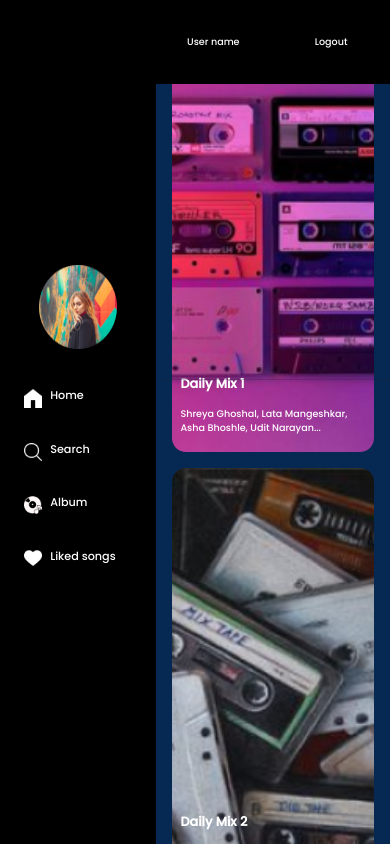
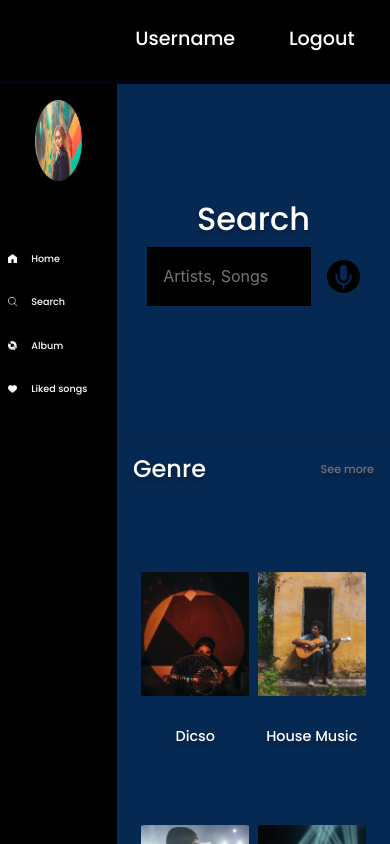
Before and after one commit to abhi808shek/music_app, a React (Create React App) app: page / in a window 390 px wide. Shown: the top 844 px of the page. Built offline with nearby package versions, Linux system fonts and the light colour scheme.

Commit message:
searchpage

```diff
--- a/src/App.js
+++ b/src/App.js
@@ -3,7 +3,7 @@ import Navbar from './Components/Navbar/Navbar';
 import Sidebar from './Components/Sidebar/Sidebar';
 import Loginpage from './Components/Loginpage/Loginpage'
 import Homepage from './Components/Homepage/Homepage';
-import Searchpage from './Components/Searchpage/Searchpage';
+import Searchpage from './Components/Searchpage/searchpage';
 
 function App() {
   return (
--- a/src/Components/Searchpage/Searchpage.jsx
+++ b/src/Components/Searchpage/Searchpage.jsx
@@ -5,86 +5,105 @@ import searchwhite1 from "./searchwhite1.png"
 import musicalbum1 from "./musicalbum1.png"
 import Vector2 from "./Vector2.png"
 import image17 from "./image17.png"
+import search from "./search.css"
 
-function Searchpage() {
+function searchpage() {
   return (
     <>
             <div className="search_container">
         <div className="search_container1">
-            <img src={Ellipse39} alt="" className="search_logo"/>
-            <div className="search_navbar">
-                <div className="search_nav">
-                    <img src={Vector} alt="" className="search_icon"/>
-                    <p className="search_text">Home</p>
+            <h1 className="head1">Username</h1>
+            <h1 className="head1">Logout</h1>
         </div>
-                <div className="search_nav">
-                    <img src={searchwhite1} alt="" className="search_icon"/>
-                    <p className="search_text">Search</p>
+        <div className="search_container2">
+            <div className="search_container3">
+                <img src={Ellipse39} alt="logo" className="logo"/>
+                <div className="navbar">
+                    <div className="nav">
+                        <div className="icon">
+                            <img src={Vector} alt="" className="icon1"/>
                         </div>
-                <div className="search_nav">
-                    <img src={musicalbum1} alt="" className="search_icon"/>
-                    <p className="search_text">Album</p>
+                        <div className="text">
+                            <h1 className="head2">Home</h1>
                         </div>
-                <div className="search_nav">
-                    <img src={Vector2} alt="" className="search_icon"/>
-                    <p className="search_text">Liked songs</p>
+                    </div>
+                    <div className="nav">
+                        <div className="icon">
+                            <img src={searchwhite1} alt="" className="icon1"/>
+                        </div>
+                        <div className="text">
+                            <h1 className="head2">Search</h1>
+                        </div>
+                    </div>
+                    <div className="nav">
+                        <div className="icon">
+                            <img src={musicalbum1} alt="" className="icon1"/>
+                        </div>
+                        <div className="text">
+                            <h1 className="head2">Album</h1>
+                        </div>
+                    </div>
+                    <div className="nav">
+                        <div className="icon">
+                            <img src={Vector2} alt="" className="icon1"/>
+                        </div>
+                        <div className="text">
+                            <h1 className="head2">Liked songs</h1>
                         </div>
                     </div>
                 </div>
-        <div className="search_container2">
-            <div className="search_container3">
-                <button className="search_btn1">Username</button>
-                <button className="search_btn1">Logout</button>
             </div>
             <div className="search_container4">
                 <div className="search_container5">
-                    <h1 className="search_heading">Search</h1>
+                    <h1 className="head3">Search</h1>
                     <div className="search_container6">
-                        <input type="text" className="search_inputbox" placeholder="Artists, Songs"/>
-                        <img src={image17} alt="" className="search_audio"/>
+                        <input type="text" placeholder="Artists, Songs" className="input"/>
+                        <img src={image17} alt="" className="icon2"/>
+                    </div>
                 </div>
                 <hr/>
+                <div className="search_container7">
+                    <div className="search_container8">
+                        <h1 className="head4">Genre</h1>
+                        <h1 className="head5">See more</h1>
                     </div>
-                <div className="search_container7">
-                    <h1 className="search_heading2">Genre</h1>
-                    <p className="search_text2">See More</p>
+                    <div className="search_container9">
+                        <div className="box box1">
+                            <h1 className="head6">Dicso</h1>
                         </div>
-                <div className="search_cards">
-                    <div className="search_card search_card1">
-                        <h1 className="search_title2">Disco</h1>
+                        <div className="box box2">
+                            <h1 className="head6">House Music</h1>
                         </div>
-                    <div className="search_card search_card2">
-                        <h1 className="search_title2">House Music</h1>
+                        <div className="box box3">
+                            <h1 className="head6">Rapping</h1>
                         </div>
-                    <div className="search_card search_card3">
-                        <h1 className="search_title2">Rapping</h1>
+                        <div className="box box4">
+                            <h1 className="head6">Trance</h1>
                         </div>
-                    <div className="search_card search_card4">
-                        <h1 className="search_title2">Trance</h1>
-                    </div>
-                    <div className="search_card search_card5">
-                        <h1 className="search_title2">Pop Rock</h1>
+                        <div className="box box5">
+                            <h1 className="head6">Pop Rock</h1>
                         </div>
                     </div>
-                <div className="search_container7">
-                    <h1 className="search_heading2">Artists</h1>
-                    <p className="search_text2">See More</p>
+                    <div className="search_container8">
+                        <h1 className="head4">Artists</h1>
+                        <h1 className="head5">See more</h1>
                     </div>
-                <div className="search_cards">
-                    <div className="search_card search_card6">
-                        <h1 className="search_title2">Disco</h1>
+                    <div className="search_container9">
+                        <div className="box box6">
+                            <h1 className="head6">Ed Sheeran</h1>
                         </div>
-                    <div className="search_card search_card7">
-                        <h1 className="search_title2">House Music</h1>
+                        <div className="box box7">
+                            <h1 className="head6">Taylor Swift</h1>
                         </div>
-                    <div className="search_card search_card8">
-                        <h1 className="search_title2">Rapping</h1>
+                        <div className="box box8">
+                            <h1 className="head6">Adele</h1>
                         </div>
-                    <div className="search_card search_card9">
-                        <h1 className="search_title2">Trance</h1>
+                        <div className="box box9">
+                            <h1 className="head6">Eminem</h1>
                         </div>
-                    <div className="search_card search_card10">
-                        <h1 className="search_title2">Pop Rock</h1>
+                        <div className="box box10">
+                            <h1 className="head6">Bruno Mars</h1>
+                        </div>
                     </div>
                 </div>
             </div>
@@ -94,4 +113,4 @@ function Searchpage() {
   )
 }
 
-export default Searchpage
+export default searchpage
--- a/src/Components/Searchpage/search.css
+++ b/src/Components/Searchpage/search.css
@@ -1,332 +1,358 @@
+.container {
+    display: none;
+}
+
 .search_container {
-    display: flex;
     width: 100%;
 }
 
 .search_container1 {
-    border: 2px solid black;
+    /* border: 2px solid red; */
+    background: linear-gradient(180deg, #000000 91.15%, #000613 100%);
+    width: 100%;
+    height: 10vh;
+    display: flex;
+    align-items: center;
+    justify-content: flex-end;
+    font-family: 'Poppins', sans-serif;
+    position: sticky;
+    top: 0px;
+}
+
+.head1 {
+    /* border: 2px solid red; */
+    color: white;
+    width: 10%;
+    text-align: center;
+    font-size: 1.2rem;
+    font-weight: 400;
+}
+
+.search_container2 {
+    /* border: 2px solid red; */
+    height: 90vh;
+    display: flex;
+}
+
+.search_container3 {
+    /* border: 2px solid rgb(1, 251, 96); */
     background-color: black;
     display: flex;
     flex-direction: column;
     align-items: center;
     width: 20%;
-    height: 100vh;
-    position: fixed;
-    top: 0px;
-    left: 0px;
-    z-index: 1;
+    height: 150vh;
 }
 
-.search_logo {
-    margin-top: 2rem;
+.logo {
+    margin: 1rem 0rem;
     width: 40%;
+    height: 10%;
 }
 
-.search_navbar {
-    /* border: 2px solid red; */
+.navbar {
     width: 100%;
     margin-top: 2rem;
-
+    /* margin-left: 1rem; */
 }
 
-.search_nav {
-    /* border: 2px solid blue; */
+.nav {
+    /* border: 2px solid rgb(171, 9, 92); */
+    display: flex;
+    align-items: center;
+    margin: 1rem 0rem;
+}
+
+.icon1 {
+    /* border: 2px solid red; */
+    margin-right: 1rem;
     display: flex;
     align-items: center;
     justify-content: center;
-    margin-bottom: 2rem;
 }
 
-.search_icon {
-    /* border: 2px solid yellow; */
-    margin-right: 1.5rem;
+img {
+    width: unset;
+    height: unset;
 }
 
-.search_text {
-    /* border: 2px solid white; */
+.head2 {
+    /* border: 2px solid blanchedalmond; */
     color: white;
     font-family: 'Poppins', sans-serif;
-    font-size: 1.2rem;
-    width: 50%;
-}
-
-.search_text:hover {
-    cursor: pointer;
-}
-
-.search_container2 {
-    /* border: 2px solid black; */
-    height: 10vh;
-    width: 80%;
-}
-
-.search_container3 {
-    /* border: 2px solid black; */
-    background-color: black;
-    display: flex;
-    align-items: center;
-    justify-content: flex-end;
-    height: 10vh;
-    padding-right: 3rem;
-    position: fixed;
-    width: 100%;
-    top: 0px;
-    left: 0px;
-}
-
-.search_btn1 {
-    border: none;
-    background-color: black;
-    color: white;
-    font-family: 'Poppins', sans-serif;
-    margin: 0rem 1rem;
-    width: 10%;
-}
-
-.search_btn1:hover {
-    cursor: pointer;
+    font-size: 1.3rem;
+    font-weight: 500;
+    margin-bottom: 0rem;
 }
 
 .search_container4 {
+    /* border: 2px solid rgb(255, 255, 0); */
     background: linear-gradient(180deg, #062953 60.42%, #000000 91.15%);
-    position: relative;
-    top: 60px;
-    left: 252px;
-    z-index: -1;
-    margin-bottom: 2rem;
+    width: 80%;
+    height: 150vh;
 }
 
 .search_container5 {
-    /* border: 2px solid red; */
-    height: 35vh;
+    /* border: 2px solid blue; */
     display: flex;
     flex-direction: column;
+    align-items: center;
     justify-content: center;
+    height: 40vh;
 }
 
-.search_heading {
+.head3 {
+    color: white;
     font-family: 'Poppins', sans-serif;
+    font-size: 4rem;
+}
+
+.search_container6 {
+    /* border: 2px solid red; */
+    display: flex;
+    align-items: center;
+    justify-content: center;
+    width: 100%;
+}
+
+.input {
+    border: none;
+    background: #000000;
+    width: 50%;
+    height: 7vh;
+    padding: 0rem 1rem;
+}
+
+.icon2 {
+    width: 5%;
+    margin-left: 1rem;
+}
+
+.search_container7 {
+    /* border: 2px solid pink; */
+    padding: 0rem 1rem;
+}
+
+.search_container8 {
+    /* border: 2px solid yellow; */
+    display: flex;
+    align-items: center;
+    justify-content: space-between;
+    margin: 1rem 0rem;
+}
+
+.head4 {
     color: white;
-    text-align: center;
-    margin-bottom: 2rem;
+    text-shadow: 0px 4px 4px rgba(0, 0, 0, 0.25);
+    font-family: 'Poppins', sans-serif;
     font-size: 3rem;
 }
 
-.search_container6 {
-    /* border: 2px solid blue; */
-    display: flex;
-    align-items: center;
-    justify-content: center;
-    margin-bottom: 1rem;
+.head5 {
+    font-family: 'Poppins', sans-serif;
+    font-size: .9rem;
+    font-weight: 400;
+    color: #787272;
+    text-shadow: 0px 4px 4px rgba(0, 0, 0, 0.25);
 }
 
-.search_inputbox {
-    border: none;
-    background: #000000;
-    color: #787272;
-    background-image: url("./searchwhite2.png");
-    background-repeat: no-repeat;
-    width: 50%;
-    height: 7vh;
-    padding: 0rem 4rem;
-    background-position: 1rem;
-    background-size: 1.5rem;
+.search_container9 {
+    /* border: 2px solid white; */
+    display: flex;
+    justify-content: space-evenly;
+    width: 100%;
 }
 
-.search_audio {
-    width: 5%;
-    margin-left: 2rem;
-}
-
-.search_container7 {
-    /* border: 2px solid red; */
-    display: flex;
-    align-items: center;
-    justify-content: space-between;
-    padding: 0rem 2rem;
-    margin-top: 3rem;
-}
-
-.search_heading2 {
-    font-family: 'Poppins', sans-serif;
-    color: white;
-}
-
-.search_text2 {
-    text-shadow: 0px 4px 4px rgba(0, 0, 0, 0.25);
-    color: #787272;
-    font-family: 'Poppins', sans-serif;
-    font-size: .9rem;
-}
-
-.search_cards {
-    /* border: 2px solid red; */
-    display: flex;
-    align-items: center;
-    justify-content: space-evenly;
-}
-
-.search_card {
-    width: 18%;
-    height: 30vh;
-    color: white;
-    font-family: 'Poppins', sans-serif;
-    font-weight: 600;
-    background-position: center;
-    background-size: cover;
+.box {
+    /* border: 2px solid yellow; */
     display: flex;
     align-items: flex-end;
     justify-content: center;
+    width: 100%;
+    height: 30vh;
 }
 
-.search_card1 {
-    background-image: url("./Rectangle63.png");
-    background-repeat: no-repeat;
-}
-
-.search_card2 {
-    background-image: url("./Rectangle64.png");
-    background-repeat: no-repeat;
-}
-
-.search_card3 {
-    background-repeat: no-repeat;
-    background-image: url("./Rectangle65.png");
-}
-
-.search_card4 {
-    background-repeat: no-repeat;
-    background-image: url("./Rectangle66.png");
-}
-
-.search_card5 {
-    background-repeat: no-repeat;
-    background-image: url("./Rectangle67.png");
-}
-
-.search_title2 {
+.head6 {
+    color: white;
+    font-family: 'Poppins', sans-serif;
     font-size: 1.2rem;
     margin-bottom: 1rem;
 }
 
-.search_card6 {
+.box1 {
+    background-image: url("./Rectangle63.png");
+    background-position: center;
     background-repeat: no-repeat;
-    background-image: url("./Rectangle68.png");
+    background-size: 10rem;
 }
 
-.search_card7 {
+.box2 {
+    background-image: url("./Rectangle64.png");
+    background-position: center;
     background-repeat: no-repeat;
-    background-image: url("./Rectangle69.png");
+    background-size: 10rem;
 }
 
-.search_card8 {
+.box3 {
+    background-image: url("./Rectangle65.png");
+    background-position: center;
     background-repeat: no-repeat;
-    background-image: url("./Rectangle70.png");
+    background-size: 10rem;
 }
 
-.search_card9 {
+.box4 {
+    background-image: url("./Rectangle66.png");
+    background-position: center;
     background-repeat: no-repeat;
-    background-image: url("./Rectangle71.png");
+    background-size: 10rem;
 }
 
-.search_card10 {
+.box5 {
+    background-image: url("./Rectangle67.png");
+    background-position: center;
     background-repeat: no-repeat;
-    background-image: url("./Rectangle72.png");
+    background-size: 10rem;
 }
 
-@media screen and (max-width:2560px) {
-    .search_container4 {
-        left: 512px;
-    }
+.box6 {
+    background-image: url("./Rectangle68.png");
+    background-position: center;
+    background-repeat: no-repeat;
+    background-size: 10rem;
 }
 
-@media screen and (max-width:1440px) {
-    .search_container4 {
-        left: 18rem;
-    }
+.box7 {
+    background-image: url("./Rectangle69.png");
+    background-position: center;
+    background-repeat: no-repeat;
+    background-size: 10rem;
+}
+
+.box8 {
+    background-image: url("./Rectangle70.png");
+    background-position: center;
+    background-repeat: no-repeat;
+    background-size: 10rem;
+}
+
+.box9 {
+    background-image: url("./Rectangle71.png");
+    background-position: center;
+    background-repeat: no-repeat;
+    background-size: 10rem;
+}
+
+.box10 {
+    background-image: url("./Rectangle72.png");
+    background-position: center;
+    background-repeat: no-repeat;
+    background-size: 10rem;
 }
 
 @media screen and (max-width:1024px) {
-    .search_container1 {
-        top: 40px;
+    .box {
+        background-size: 8rem;
     }
 
-    .search_container4 {
-        top: 40px;
-        left: 12.8rem;
+    .head6 {
+        font-size: 1rem;
     }
 }
 
 @media screen and (max-width:768px) {
-    .search_container4 {
-        left: 154px;
+    .head1 {
+        width: 20%;
+    }
+
+    .head2 {
+        font-size: .8rem;
+    }
+
+    .box {
+        background-size: 7rem;
+        height: 20vh;
     }
 }
 
 @media screen and (max-width:480px) {
-    .search_btn1 {
-        width: 20%;
+    .head1 {
+        font-size: 1rem;
     }
 
-    .search_container1 {
-        width: 30%;
+    .logo {
+        margin: 1rem 0rem;
+        width: 40%;
+        height: 5%;
     }
 
-    .search_icon {
-        width: 15%;
+    .head1 {
+        width: 35%;
     }
 
-    .search_text {
-        font-size: .9rem;
+
+    .head1 {
+        font-size: 1.2rem !important;
+    }
+
+    .head2 {
+        font-size: 0.6rem !important;
+    }
+
+    .head3 {
+        font-size: 2rem !important;
+    }
+
+    .search_container3 {
+        width: 30%;
+        height: 190vh;
+    }
+
+    .icon1 {
+        margin-right: .5rem;
+        width: 60%;
     }
 
     .search_container4 {
-        left: 94px;
-        width: 88%;
+        width: 70%;
+        height: 190vh;
     }
 
-    .search_icon {
-        margin-right: 0.5rem;
-    }
-
-    .search_heading {
+    .head3 {
         font-size: 2rem;
     }
 
-    .search_inputbox {
-        padding: 0rem 2rem;
-        background-position: 1rem;
-        background-size: 1rem;
-        width: 75%;
+    .input {
+        width: 60%;
     }
 
-    .search_audio {
-        width: 14%;
-        margin-left: 0.5rem;
+    .icon2 {
+        width: 12%;
     }
 
-    .search_container7 {
-        padding: 0rem 1rem;
-        margin-top: 1rem;
+    .head4 {
+        font-size: 1.5rem!important;
     }
 
-    .search_cards {
+    .head5 {
+        font-size: .7rem!important;
+    }
+    .head6 {
+        font-size: .9rem!important;
+        text-align: center;
+    }
+
+    .search_container9 {
         flex-wrap: wrap;
     }
 
-    .search_card {
+    .box {
+        background-size: 8rem;
+        height: 30vh;
         width: 45%;
-        margin: 1rem 0rem;
     }
 
-    .search_card5 {
-        display: none;
-    }
-
-    .search_heading2 {
-        font-size: 1.5rem;
-    }
-    .search_card10{
+    .box5,
+    .box10 {
         display: none;
     }
 }
```
Lines whose indentation alone changed are shown as unchanged.
